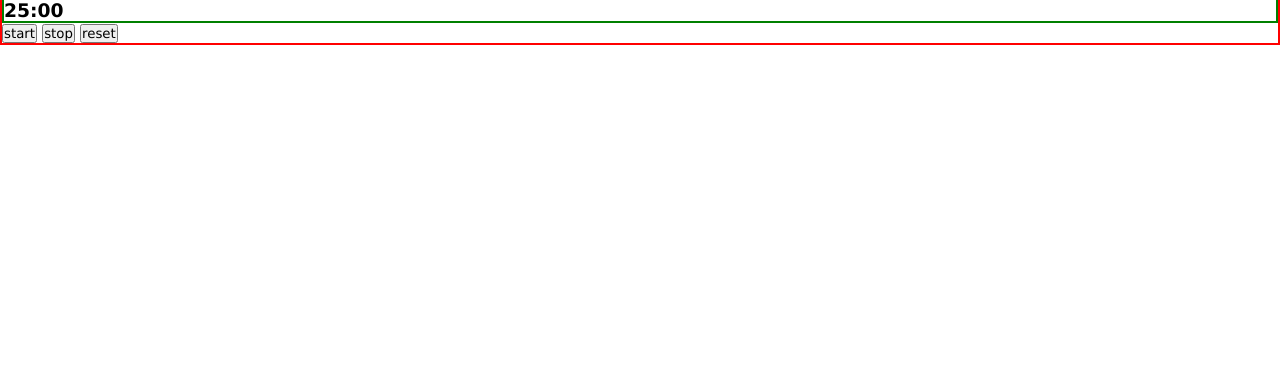
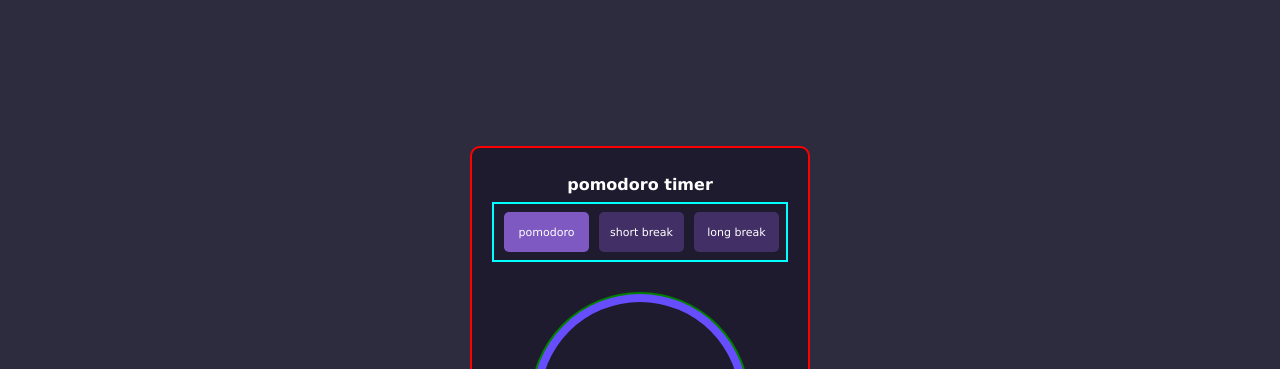
Before and after one commit to alextsotelo/pomodoro-timer, a plain HTML site: page index.html in a window 1280 px wide. Shown: the part 45-414 px from the top of the page. Drawn offline with Linux system fonts and the light colour scheme.

Commit message:
Completed most of the CSS, start/stop/reset btns style missing

```diff
--- a/index.html
+++ b/index.html
@@ -10,7 +10,7 @@
     <div class="container">
         <h3 class="app-title"> pomodoro timer </h3>
         <div class="time-options">
-            <button class="pomodoro"> pomodoro </button>
+            <button class="pomodoro active"> pomodoro </button>
             <button class="short-break"> short break </button>
             <button class="long-break"> long break </button>
         </div>
--- a/styles.css
+++ b/styles.css
@@ -11,3 +11,74 @@
 .progress-bar {
     border: 2px solid green;
 }
+
+body {
+    background: #2d2c3e;
+}
+.container {
+    padding: 20px 20px 30px 20px;
+    width: 340px;
+    background: #1e1b2e;
+    position: absolute;
+    top: 50%;
+    left: 50%;
+    transform: translate(-50%, -50%);
+    border-radius: 10px;
+}
+.container .app-title {
+    text-align: center;
+    color: #fff;
+    font-size: 16px;
+    margin-top: 7px;
+}
+.container .time-options {
+    border: 2px solid aqua;
+    height: 60px;
+    width: 100%;
+    display: flex;
+    align-items: center;
+    margin-top: 8px;
+}
+
+.container .time-options button {
+    all: unset;
+    height: 40px;
+    width: 85px;
+    color: #fff;
+    background: #422f66;
+    display: flex;
+    align-items: center;
+    justify-content: center;
+    font-size: 11px;
+    float: left; /* Not sure about this one, keep it for now */
+    margin-left: 10px;
+    border-radius: 5px;
+    cursor: pointer;
+}
+
+.container .time-options button.active {
+    background: #7d59c1;
+}
+.container .progress-bar {
+    height: 220px;
+    width: 220px;
+    background: conic-gradient(#664efe 360deg, #422f66 0deg);
+    border-radius: 100%;
+    margin: auto;
+    margin-top: 30px;
+
+    display: flex;
+    align-items: center;
+    justify-content: center;
+}
+.container .progress-bar-inner {
+    height: 200px;
+    width: 200px;
+    background: #1e1b2e;
+    border-radius: 100%;
+    display: flex;
+    align-items: center;
+    justify-content: center;
+    color: #fff;
+    font-size: 40px;
+}
```
